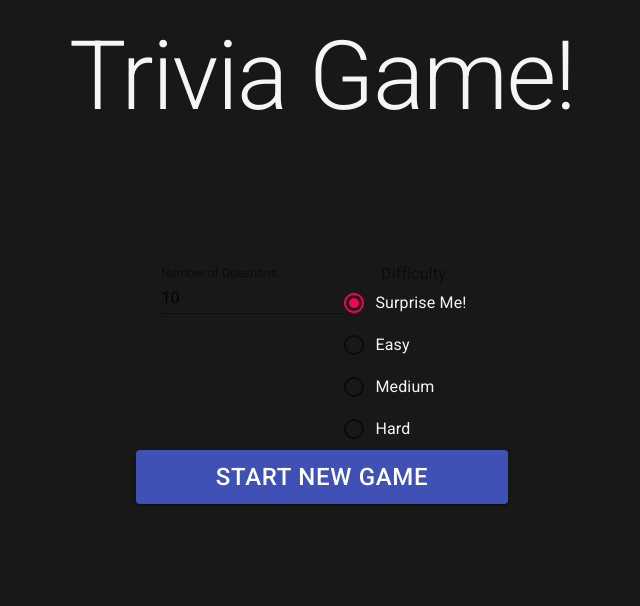
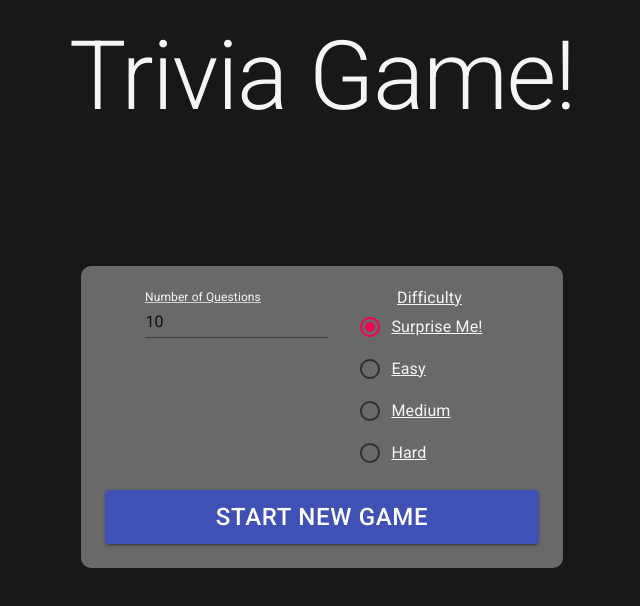
Before and after one commit to DruSerkes/trivia-game, a React (Create React App) app: page / in a window 1280 px wide. Shown: the top 606 px of the page, without its empty margins (318-958 px from the left). Built offline with nearby package versions, Linux system fonts and the light colour scheme.

Commit message:
style start component

```diff
--- a/src/App.css
+++ b/src/App.css
@@ -1,3 +1,8 @@
+:root {
+	--background-active : dimgray;
+	--primary-color-text: whitesmoke;
+}
+
 html {
 	min-height: 100vh;
 	height: fit-content;
@@ -6,7 +11,7 @@ html {
 .App {
 	text-align: center;
 	background-color: #181818;
-	color: whitesmoke;
+	color: var(--primary-color-text);
 	min-height: 100vh;
 	height: 100%;
 	padding: 1.25rem;
@@ -15,8 +20,26 @@ html {
 .Start {
 	position: relative;
 	top: 100px;
-	width: 30%;
+	width: 35%;
 	margin: 0 auto;
+	padding: 1.5rem;
+	border-radius: 10px;
+	background-color: var(--background-active);
+	color: var(--primary-color-text);
+}
+
+.Start fieldset{
+	margin: 0 0 1rem 2rem;
+}
+
+.Start legend {
+	color: var(--primary-color-text);
+	text-decoration: underline;
+}
+
+.Start label {
+	color: var(--primary-color-text);
+	text-decoration: underline;
 }
 
 .Start button {
@@ -24,7 +47,7 @@ html {
 }
 
 .QuizCard {
-	background-color: dimgray;
+	background-color: var(--background-active);
     width: 69%;
     margin: 0 auto;
     padding: 1rem 1rem 0;
@@ -70,4 +93,7 @@ html {
 	.QuizCard {
 		width: 90%;
 	}
+	.Start fieldset{
+		margin: 2rem;
+	}
 }
```
